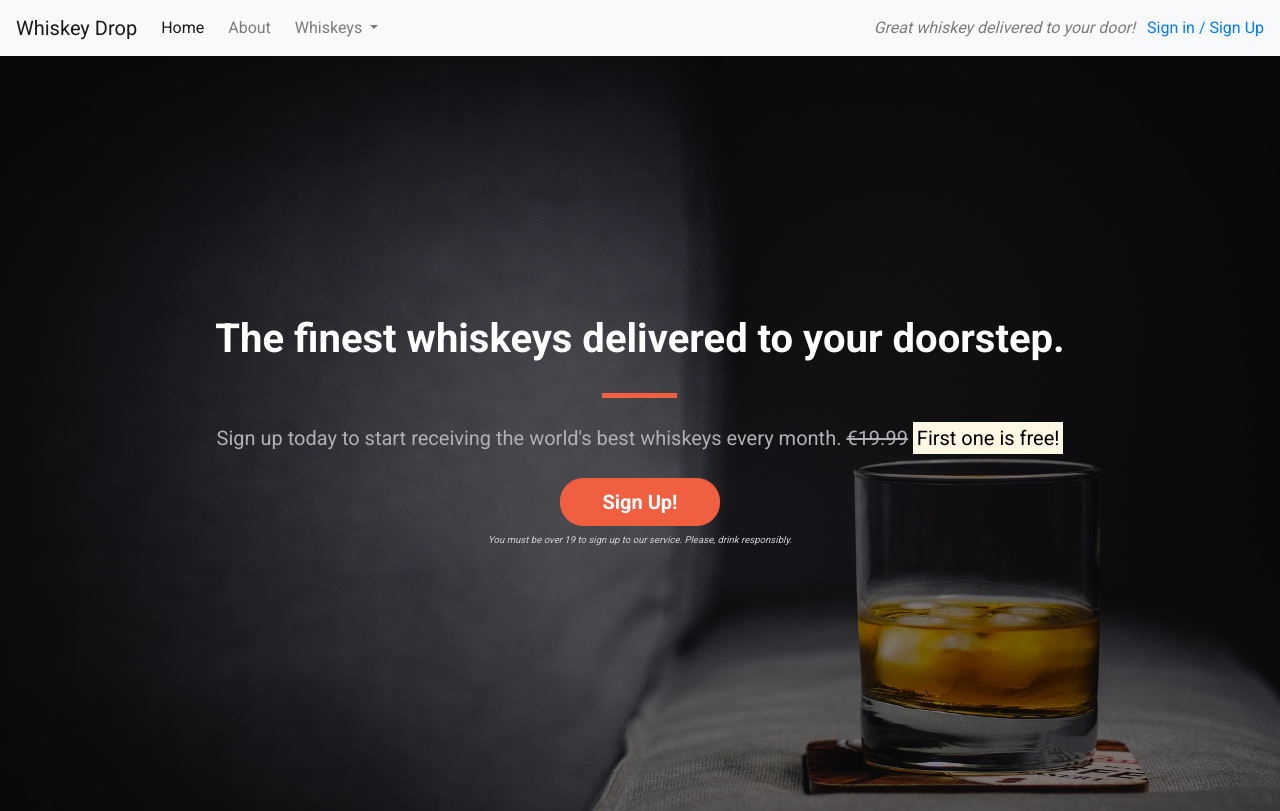
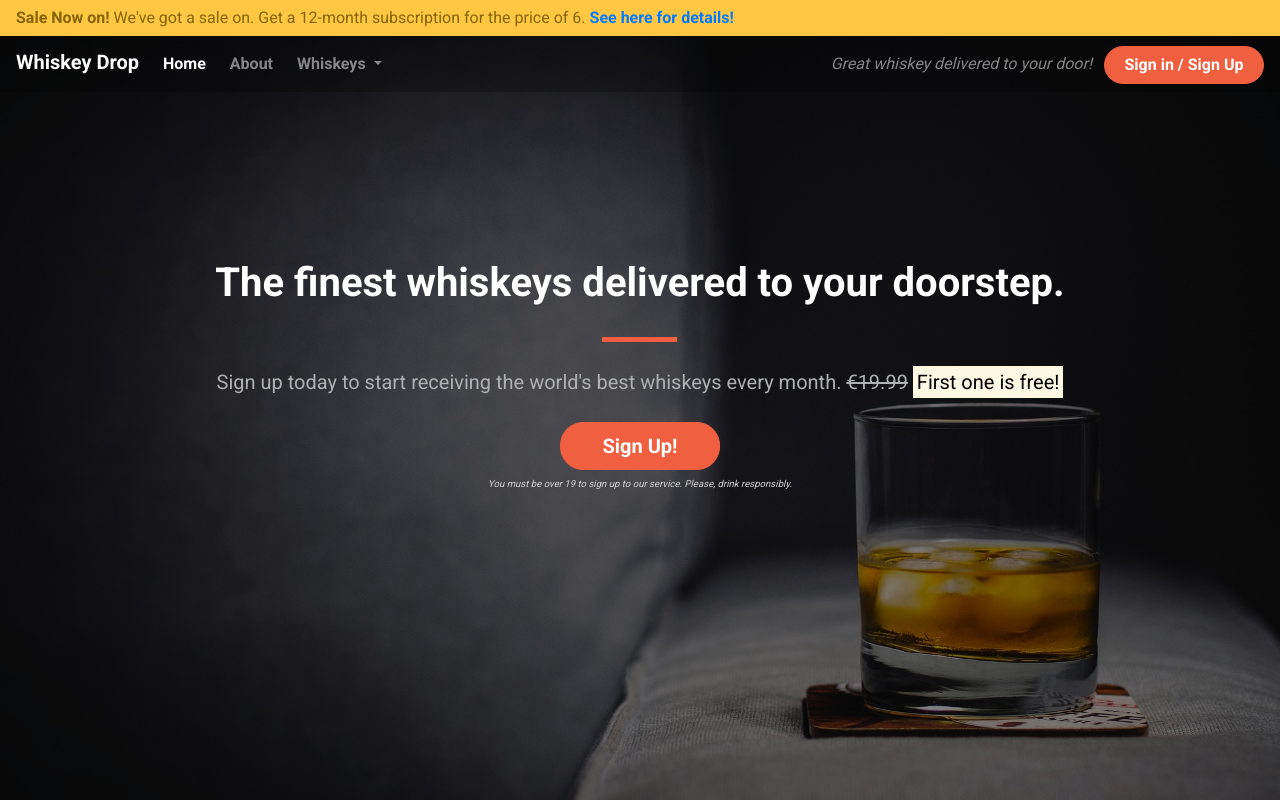
Before and after one commit to JorgenBrattang/bootstrap-playground, a plain HTML site: page index.html in a window 1280 px wide. Shown: the top 811 px of the page. Drawn offline with nearby package versions, Linux system fonts and the light colour scheme.

Commit message:
Update navalert style

```diff
--- a/css/style.css
+++ b/css/style.css
@@ -2,7 +2,18 @@ body {
     font-family: 'Roboto', 'sans-serif';
 }
 
-.alert-container {}
+.alert-container {
+    padding-left: 0;
+    padding-right: 0;
+}
+
+.site-wide-alert {
+    border-radius: 0;
+    margin-bottom: 0;
+    padding: 5px 15px;
+    background-color: #ffc742;
+    border-color: #ffc742;
+}
 
 .callout-container {
     height: 100vh;
@@ -11,7 +22,6 @@ body {
     -moz-background-size: cover;
     -o-background-size: cover;
     background-size: cover;
-
     display: flex;
     align-items: center;
     justify-content: center;
@@ -45,6 +55,41 @@ body {
 
 .block-divider--short {
     width: 35px;
+}
+
+/* Navbar */
+
+.navalert-container {
+    position: absolute;
+    top: 0;
+    left: left;
+    padding-left: 0;
+    padding-right: 0;
+    z-index: 1;
+}
+
+.navbar {
+    margin-bottom: 0;
+    border: 0;
+    width: 100%;
+    background-color: rgba(0, 0, 0, 0.25);
+}
+
+.navbar .navbar-toggler {
+    border: 0;
+}
+
+.navbar .navbar-brand {
+    font-weight: bold;
+    margin-top: -5px;
+}
+
+.navbar .nav-link {
+    font-weight: bold;
+}
+
+a {
+    font-weight: bold;
 }
 
 /* Jumbotron */
--- a/index.html
+++ b/index.html
@@ -12,7 +12,18 @@
 </head>
 
 <body>
-  <nav class="navbar navbar-light bg-light navbar-expand-sm">
+  <div class="container-fluid navalert-container">
+    <div class="container-fluid alert-container">
+      <div class="row d-none d-md-block">
+        <div class="col-12">
+          <div class="site-wide-alert alert alert-warning">
+            <strong>Sale Now on!</strong> We've got a sale on. Get a 12-month subscription for the price
+            of 6. <a href="">See here for details!</a>
+          </div>
+        </div>
+      </div>
+    </div>
+    <nav class="navbar navbar-dark navbar-expand-sm">
       <a href="/" class="navbar-brand">Whiskey Drop</a>
       <button class="navbar-toggler ml-auto" type="button" data-toggle="collapse" data-target="#navbarNavDropdown"
         aria-controls="navbarNavDropdown" aria-expanded="false" aria-label="Toggle navigation">
@@ -39,18 +50,10 @@
       </div>
       <div class="d-none d-md-block">
         <p class="navbar-text my-auto mr-2"><i>Great whiskey delivered to your door!</i></p>
-      <a href="/login">Sign in / Sign Up</a>
+        <a href="/login" class="btn btn--cta btn--red">Sign in / Sign Up</a>
       </div>
     </nav>
-  <!-- <div class="container alert-container">
-    <div class="row d-none d-md-block">
-      <div class="col-12">
-        <div class="alert alert-warning">
-          <strong>Sale Now on!</strong> We've got a sale on. Get a 12-month subscription for the price
-          of 6. <a href="">See here for details!</a>
   </div>
-      </div>
-    </div> -->
   <div class="container-fluid callout-container">
     <!-- Callout -->
     <div class="opaque-overlay"></div>
```
Lines whose indentation alone changed are shown as unchanged.
